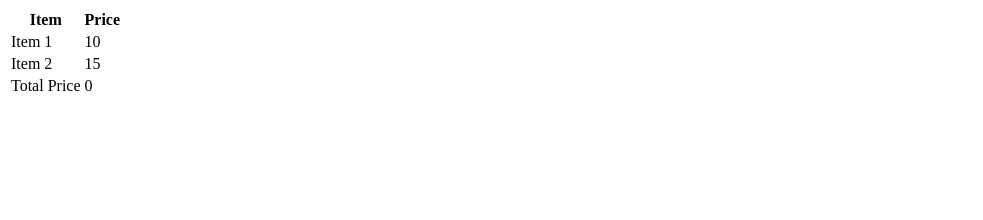
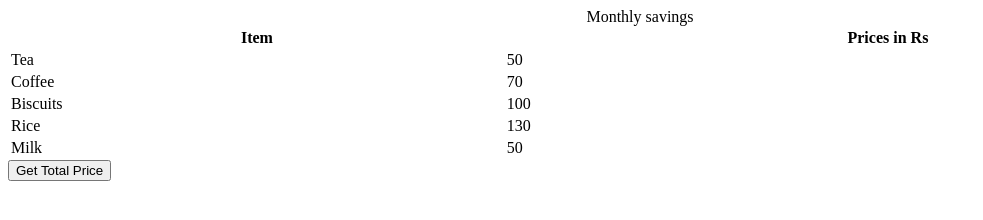
Before and after one commit to acciojob/grofers-checkout-Garaisourav12, a website: page main.html in a window 1280 px wide. Shown: the whole page, without its empty margins (0-983 px from the left). Drawn offline with Linux system fonts and the light colour scheme.

Commit message:
created a submission

```diff
--- a/main.html
+++ b/main.html
@@ -1,27 +1,39 @@
 <!DOCTYPE html>
-
 <html>
-
 <head>
 	<link rel="stylesheet" href="styles.css">
 </head>
 
 <body>
     <!-- the entire body must be written by student -->
-    <table id="groceryTable">
+    <table style="width: 100%">
+    <caption>
+      Monthly savings
+    </caption>
     <tr>
       <th>Item</th>
-      <th>Price</th>
+      <th>Prices in Rs</th>
     </tr>
-    <tr class="item">
-      <td>Item 1</td>
-      <td class="price">10</td>
+    <tr>
+      <td class="item">Tea</td>
+      <td class="price">50</td>
     </tr>
-    <tr class="item">
-      <td>Item 2</td>
-      <td class="price">15</td>
+    <tr>
+      <td class="item">Coffee</td>
+      <td class="price">70</td>
     </tr>
-    <!-- Add more rows as needed -->
+    <tr>
+      <td class="item">Biscuits</td>
+      <td class="price">100</td>
+    </tr>
+    <tr>
+      <td class="item">Rice</td>
+      <td class="price">130</td>
+    </tr>
+    <tr>
+      <td class="item">Milk</td>
+      <td class="price">50</td>
+    </tr>
   </table>
     <script type="text/javascript" src="./script.js">
 </script>
--- a/script.js
+++ b/script.js
@@ -1,18 +1,25 @@
-document.addEventListener('DOMContentLoaded', function () {
-  // Get all prices with class="prices"
-  const prices = document.querySelectorAll('.prices');
+const getSumBtn = document.createElement("button");
+getSumBtn.append("Get Total Price");
+document.body.appendChild(getSumBtn);
 
-  // Calculate the total price
-  const totalPrice = Array.from(prices).reduce((sum, priceElement) => {
-    const price = parseFloat(priceElement.textContent);
-    return sum + price;
-  }, 0);
+const getSum = () => {
+  getSumBtn.disabled = true;
+  const prices = document.querySelectorAll(".price");
+  let totalPrice = 0;
+  prices.forEach(price => {
+    const value = parseInt(price.textContent);
+    if(!Number.isNaN(value)){
+      totalPrice += value;
+    }
+  });
+  const totalPriceRow = document.createElement("tr");
+  totalPriceRow.id = "ans";
+  const totalPriceData = document.createElement("td");
+  totalPriceRow.appendChild(totalPriceData);
+  const data = `Total Price (in Rs): ${totalPrice}`;
+  totalPriceData.append(data);
+  const table = document.querySelector("tbody");
+  table.appendChild(totalPriceRow);
+};
 
-  // Create a new row for total price
-  const totalRow = document.createElement('tr');
-  totalRow.innerHTML = `<td>Total Price</td><td>${totalPrice}</td>`;
-
-  // Append the new row to the table
-  const table = document.getElementById('groceryTable');
-  table.appendChild(totalRow);
-});
+getSumBtn.addEventListener("click", getSum);
```
